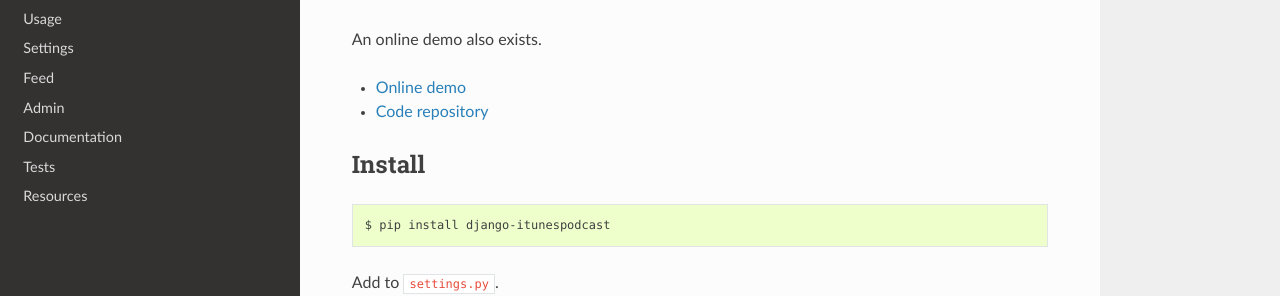
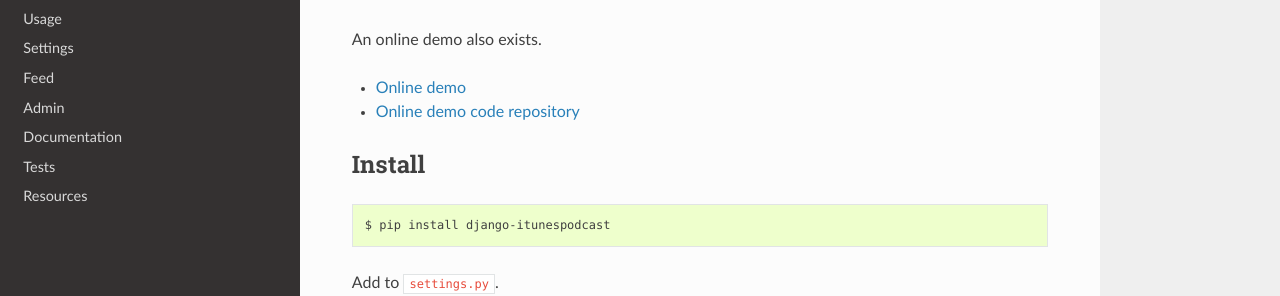
Before and after one commit to richardcornish/django-applepodcast, a Sphinx documentation site: the page built from docs/index.rst, in a window 1280 px wide and 900 px high, scrolled down 332 px. Shown: the part 156-452 px from the top of the window. Built offline with Sphinx 7.4.7 and the Read the Docs theme 2.0.0, drawn with Linux system fonts in a browser that asks for light colours.

Commit message:
Fixed other RST link

```diff
--- a/docs/index.rst
+++ b/docs/index.rst
@@ -26,7 +26,7 @@ Django iTunes Podcast
 An online demo also exists.
 
 * `Online demo <https://djangoitunespodcastdemo.herokuapp.com/podcasts/>`_
-* `Code repository <https://github.com/richardcornish/djangoitunespodcastdemo>`_
+* `Online demo code repository <https://github.com/richardcornish/djangoitunespodcastdemo>`_
 
 Install
 =======
```
